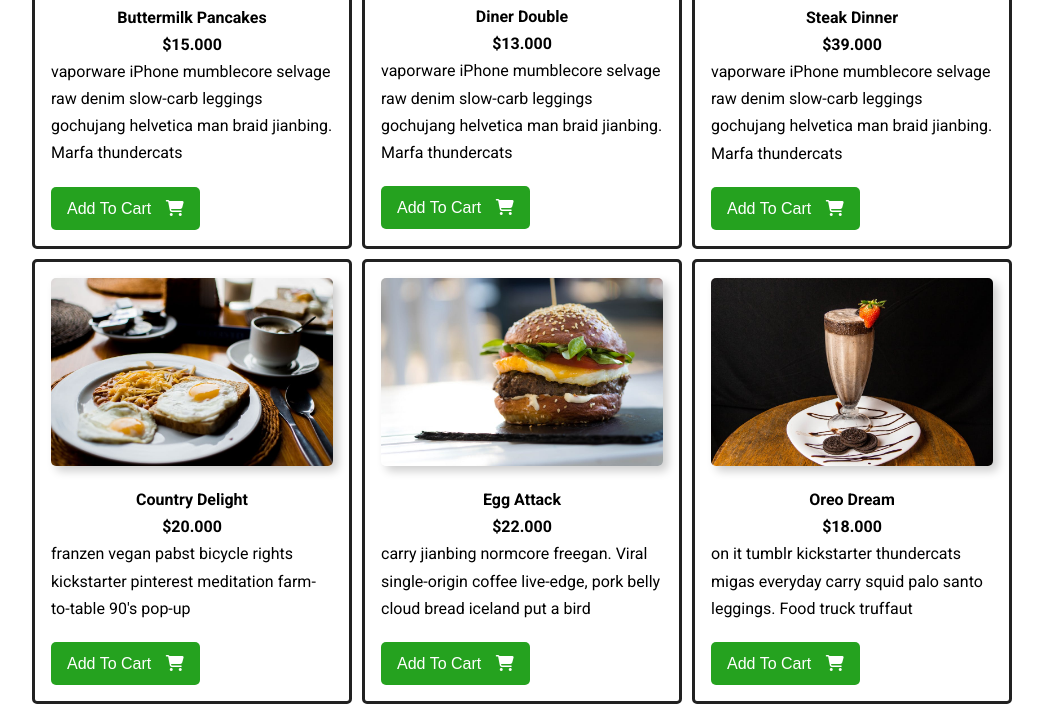
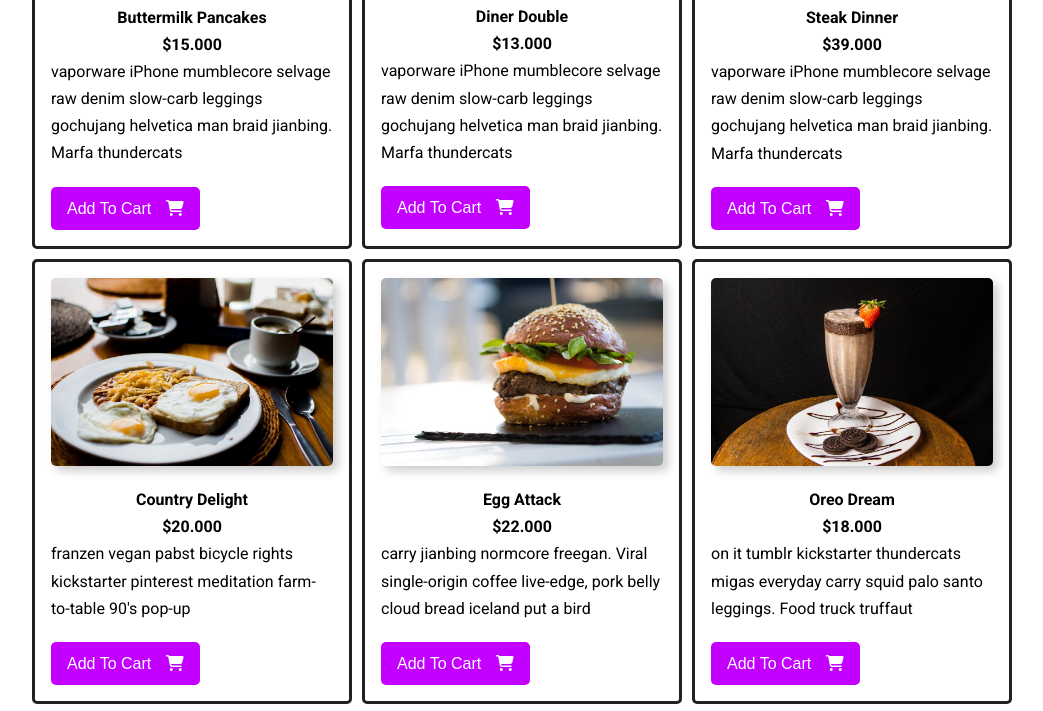
Before and after one commit to teguhakbarudin45/projectUas.github.io, a plain HTML site: page index.html in a window 1280 px wide. Shown: the part 1644-2355 px from the top of the page, without its empty margins (118-1161 px from the left). Drawn offline with Linux system fonts and the light colour scheme.

Commit message:
mengubah warna tombol

```diff
--- a/style.css
+++ b/style.css
@@ -478,7 +478,7 @@ nav {
 }
 
 .button-cart {
-   background-color: #25a21f;
+   background-color: #c300ff;
    padding: .5rem 1rem;
    border-radius: 5px;
    color: var(--clr-white);
```
